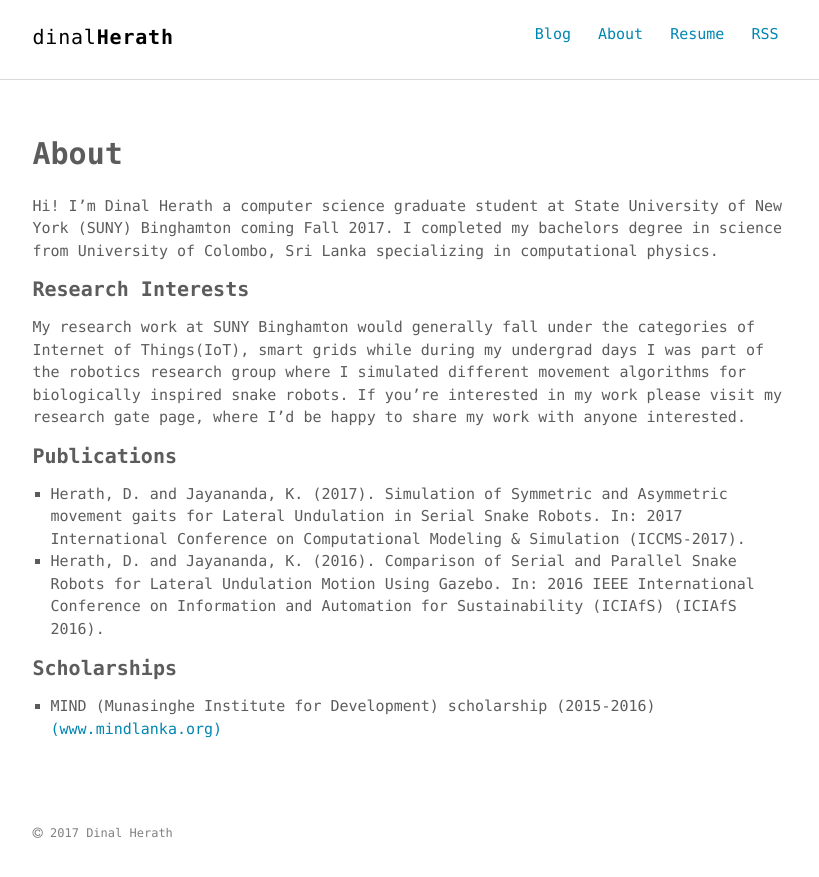
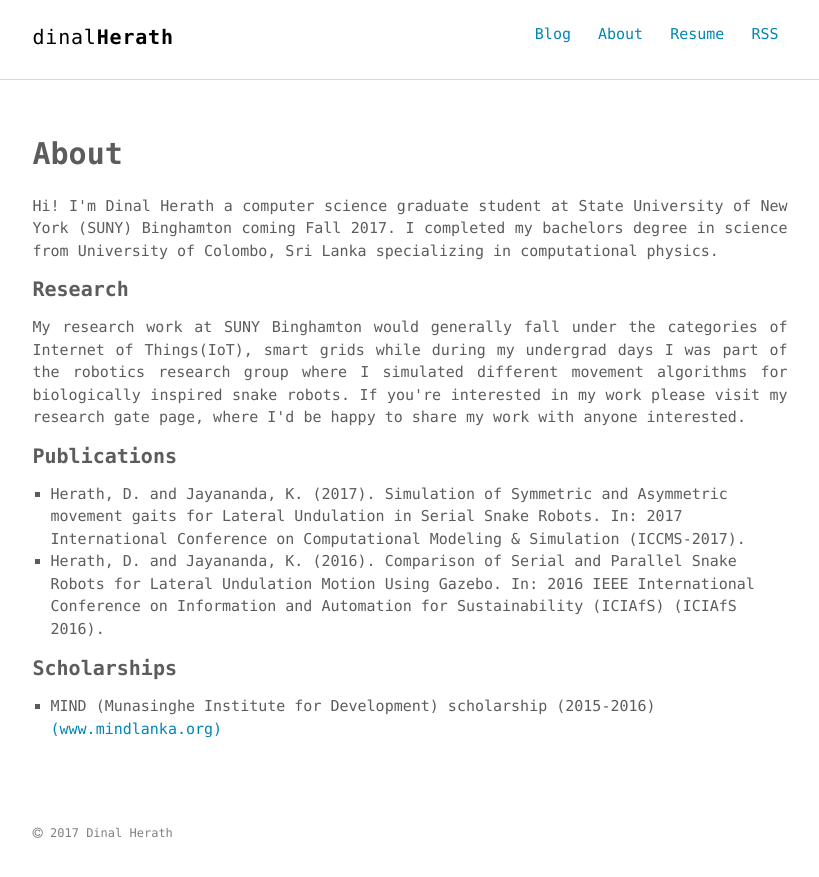
Before and after one commit to dherath/myWebsiteTheme, a Jekyll site: the page built from about.md, in a window 1280 px wide. Shown: the top 877 px of the page, without its empty margins (230-1049 px from the left). Built offline with Jekyll 4.4.1, drawn with Linux system fonts in a browser that asks for light colours.

Commit message:
about.md justified text

```diff
--- a/about.md
+++ b/about.md
@@ -3,11 +3,12 @@
 title: About
 permalink: /about/
 ---
-Hi! I'm Dinal Herath a computer science graduate student at State University of New York (SUNY) Binghamton coming Fall 2017. I completed my bachelors degree in science from University of Colombo, Sri Lanka specializing in computational physics.
 
-#### Research Interests
+<p align="justify">Hi! I'm Dinal Herath a computer science graduate student at State University of New York (SUNY) Binghamton coming Fall 2017. I completed my bachelors degree in science from University of Colombo, Sri Lanka specializing in computational physics.</p>
 
- My research work at SUNY Binghamton would generally fall under the categories of Internet of Things(IoT), smart grids while during my undergrad days I was part of the robotics research group where I simulated different movement algorithms for biologically inspired snake robots. If you're interested in my work please visit my research gate page, where I'd be happy to share my work with anyone interested.
+#### Research
+
+ <p align="justify">My research work at SUNY Binghamton would generally fall under the categories of Internet of Things(IoT), smart grids while during my undergrad days I was part of the robotics research group where I simulated different movement algorithms for biologically inspired snake robots. If you're interested in my work please visit my research gate page, where I'd be happy to share my work with anyone interested.</p>
 
 #### Publications
 
```
Also changed, not shown: img/sherlock.jpg (added).
